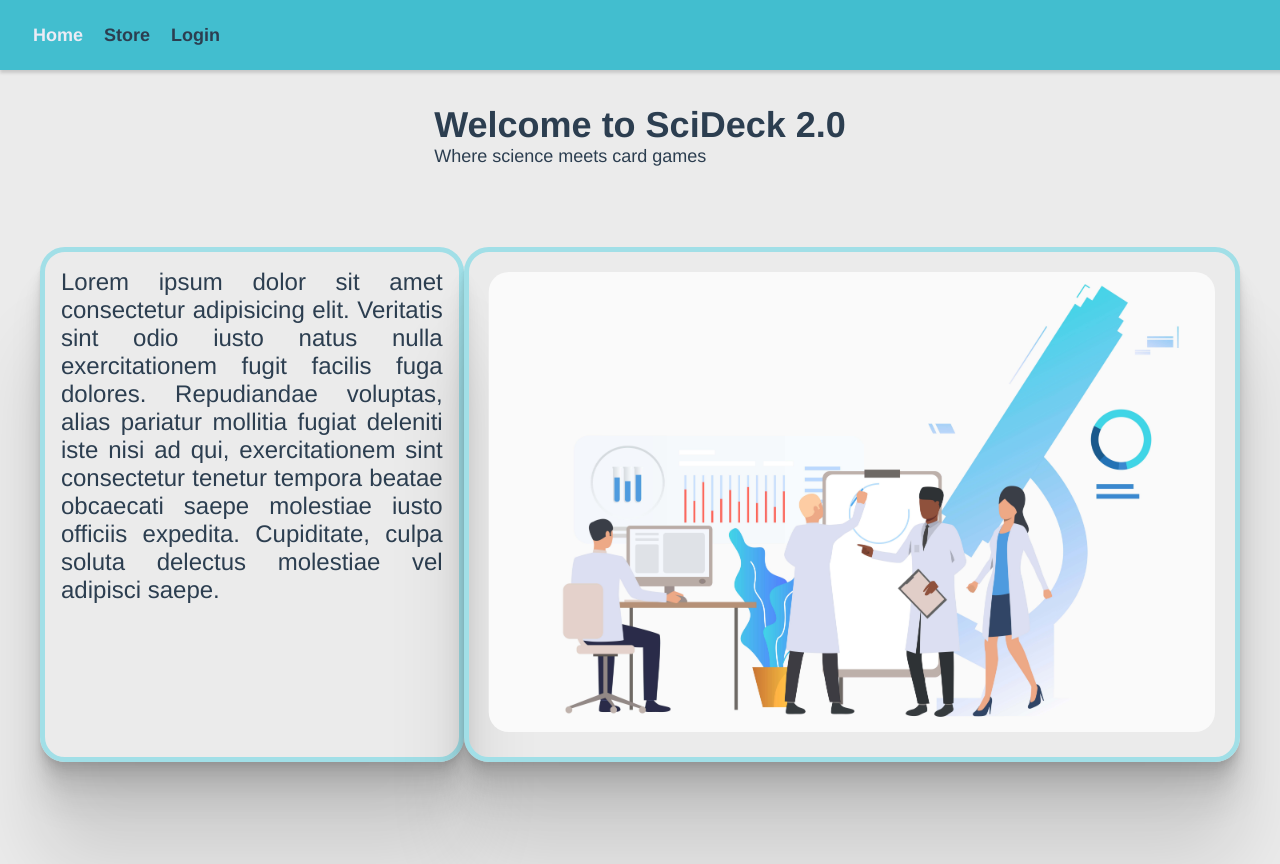
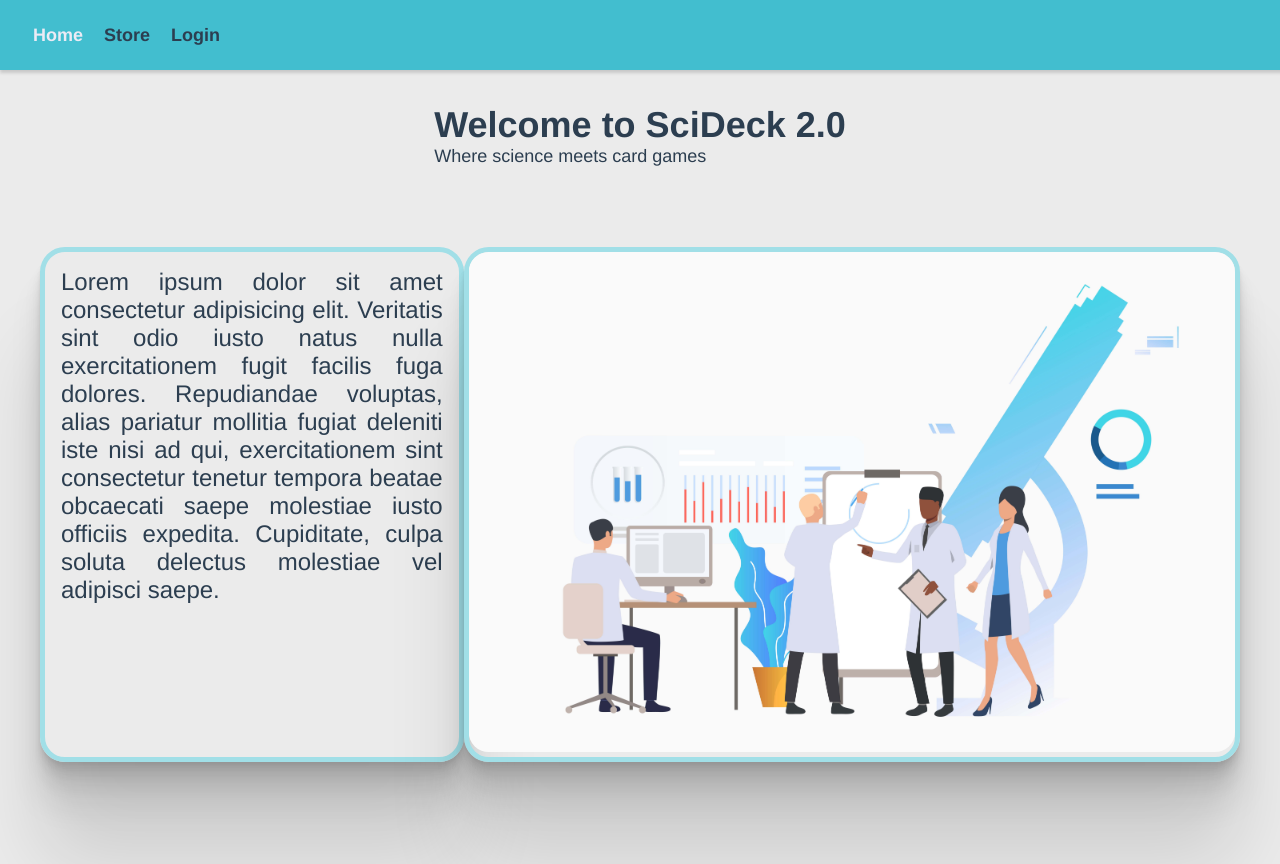
Before and after one commit to Muramatsu2602/vue-marketplace, a Vue app: page / in a window 1280 px wide. Built offline with nearby package versions, Linux system fonts and the light colour scheme.

Commit message:
Landing page image now is correct

```diff
--- a/src/views/Landing.vue
+++ b/src/views/Landing.vue
@@ -76,6 +76,6 @@
 
 .about-image img {
   height: 500px;
-  clip-path: inset(20px round 20px);
+  clip-path: inset(0px round 20px);
 }
 </style>
```
